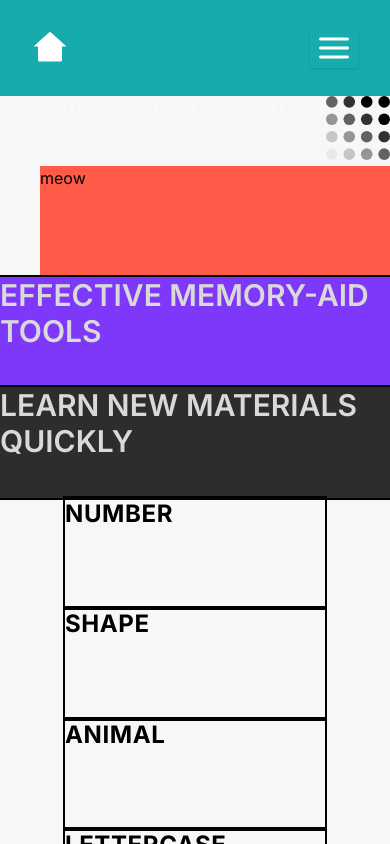
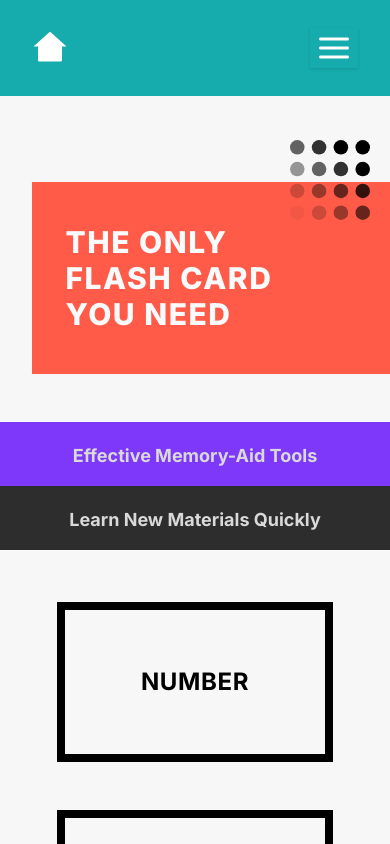
Before and after one commit to chingu-voyages/v42-geckos-team-22, a React (Vite) app: page / in a window 390 px wide. Shown: the top 844 px of the page. Built offline with nearby package versions, Linux system fonts and the light colour scheme.

Commit message:
fix: homepage redo

```diff
--- a/src/global.css
+++ b/src/global.css
@@ -63,6 +63,7 @@
   margin: 0;
   padding: 0;
   box-sizing: inherit;
+  /* outline: 2px solid orangered; */
 }
 
 html {
--- a/src/pages/HomePage.jsx
+++ b/src/pages/HomePage.jsx
@@ -10,10 +10,10 @@ import lettercase from "../assets/homePage/lettercase.svg";
 
 function HomePage() {
   return (
-    <div className="h-screen">
+    <div className="h-full md:h-screen">
       <div className="flex h-full w-full flex-col items-center justify-start md:grid md:grid-cols-2 md:grid-rows-[12]">
-        <span className="absolute inline-block h-1/3 max-w-[72rem] md:top-[20%] md:left-[20%] md:z-10">
-          <h1 className="relative h-full uppercase text-gray-50 md:text-headingFont md:font-extrabold md:tracking-wide md:text-black">
+        <span className="absolute hidden h-1/3 md:top-[20%] md:left-[20%] md:z-10 md:inline-block md:max-w-[72rem]">
+          <h1 className="h-full w-full uppercase text-gray-50 md:text-headingFont md:font-extrabold md:tracking-wide md:text-black">
             the only flash card you need{" "}
             <img
               className="hidden w-20 -translate-y-2 md:inline"
@@ -22,15 +22,19 @@ function HomePage() {
             />
           </h1>
         </span>
-        <div className="relative self-end md:row-span-5 md:h-full md:ring-2 md:ring-black">
-          <span className=" inline-block rotate-90 md:ml-4 md:mt-4 md:rotate-0">
-            <img className="h-full w-16 md:w-24" src={homedots} alt="dots" />
+        <div className="relative inset-y-11 right-5 z-20 self-end md:inset-y-0 md:right-0 md:row-span-5 md:h-full md:ring-2 md:ring-black">
+          <span className="inline-block rotate-90 md:ml-4 md:mt-4 md:rotate-0">
+            <img className="h-full w-20 md:w-24" src={homedots} alt="dots" />
           </span>
         </div>
-        <div className="h-full w-full md:row-span-5 md:flex md:flex-col md:ring-2 md:ring-black">
-          <div className="ml-10 h-full bg-orange md:ml-0">meow</div>
-          <div className="h-1/4 bg-pink md:block">
-            <span className="inline-block h-full w-full ring-2 ring-black">
+        <div className="mb-12 flex h-[12rem] w-full flex-col rounded-sm md:row-span-5 md:mb-0 md:h-full md:rounded-none md:ring-2 md:ring-black">
+          <div className="relative ml-8 h-full bg-orange md:ml-0 md:ring-2 md:ring-black">
+            <h2 className="absolute left-1/4 top-1/2 w-56 -translate-x-1/4 -translate-y-1/2 text-3xl font-extrabold uppercase tracking-wider text-gray-50 md:hidden">
+              the only flash card you need
+            </h2>
+          </div>
+          <div className="hidden h-1/4 bg-pink md:block md:ring-2 md:ring-black">
+            <span className="inline-block h-full w-full md:ring-2 md:ring-black">
               <img
                 className="h-full w-full object-contain object-center"
                 src={homewaves}
@@ -39,49 +43,54 @@ function HomePage() {
             </span>
           </div>
         </div>
-        <div className="h-full w-full place-items-center bg-purple ring-2 ring-black md:row-span-1 md:grid">
-          <p className="text-3xl font-semibold uppercase text-off-white">
+        <div className="h-16 w-full place-items-center bg-purple py-1 text-center md:row-span-1 md:grid md:h-full md:py-0 md:ring-2 md:ring-black">
+          <p className="mt-4 text-lg font-bold capitalize text-off-white md:mt-0 md:text-3xl md:font-semibold md:uppercase">
             effective memory-aid tools
           </p>
         </div>
-        <div className="h-full w-full bg-dark-grey ring-2 ring-black md:row-span-1 md:grid md:place-items-center">
-          <p className="text-3xl font-semibold uppercase text-off-white">
+        <div className="mb-10 h-16 w-full bg-dark-grey py-1 text-center md:row-span-1 md:mb-0 md:grid md:h-full md:place-items-center md:py-0 md:ring-2 md:ring-black">
+          <p className="mt-4 text-lg font-bold capitalize text-off-white md:mt-0 md:text-3xl md:font-semibold md:uppercase">
             learn new materials quickly
           </p>
         </div>
-
         <Link
           to="/"
-          className="h-full w-4/6 ring-2 ring-black md:row-span-3 md:grid md:w-full md:place-items-center"
+          className="mt-5 mb-16 h-full w-4/6 py-14 ring-8 ring-black md:row-span-3 md:mb-0 md:mt-0 md:grid md:w-full md:place-items-center md:py-0 md:ring-2"
         >
-          <h2 className="text-2xl font-bold uppercase tracking-wide">number</h2>
+          <h2 className="text-center text-2xl font-bold uppercase tracking-wide">
+            number
+          </h2>
           <span className="absolute hidden -translate-x-32 -translate-y-8 md:inline-block">
             <img className="w-20" src={number} alt="number" />
           </span>
         </Link>
         <Link
           to="/"
-          className="h-full w-4/6 ring-2 ring-black md:row-span-3 md:grid md:w-full md:place-items-center"
+          className="mb-16 h-full w-4/6 py-14 ring-8 ring-black md:row-span-3 md:mb-0 md:grid md:w-full md:place-items-center md:py-0 md:ring-2"
         >
-          <h2 className="text-2xl font-bold uppercase tracking-wide">shape</h2>
+          <h2 className="text-center text-2xl font-bold uppercase tracking-wide">
+            shape
+          </h2>
           <span className="absolute hidden -translate-x-32 -translate-y-8 md:inline-block">
             <img className="w-20" src={shape} alt="shape" />
           </span>
         </Link>
         <Link
           to="/"
-          className="h-full w-4/6 ring-2 ring-black md:row-span-3 md:grid md:w-full md:place-items-center"
+          className="mb-16 h-full w-4/6 py-14 ring-8 ring-black md:row-span-3 md:mb-0 md:grid md:w-full md:place-items-center md:py-0 md:ring-2"
         >
-          <h2 className="text-2xl font-bold uppercase tracking-wide">animal</h2>
+          <h2 className="text-center text-2xl font-bold uppercase tracking-wide">
+            animal
+          </h2>
           <span className="absolute hidden translate-x-32 translate-y-8 md:inline-block">
             <img className="w-20" src={animal} alt="animal" />
           </span>
         </Link>
         <Link
           to="/"
-          className="h-full w-4/6 ring-2 ring-black md:row-span-3 md:grid md:w-full md:place-items-center"
+          className="mb-16 h-full w-4/6 py-14 ring-8 ring-black md:row-span-3 md:mb-0 md:grid md:w-full md:place-items-center md:py-0 md:ring-2"
         >
-          <h2 className="text-2xl font-bold uppercase tracking-wide">
+          <h2 className="text-center text-2xl font-bold uppercase tracking-wide">
             lettercase
           </h2>
           <span className="absolute hidden translate-x-32 translate-y-8 md:inline-block">
```
